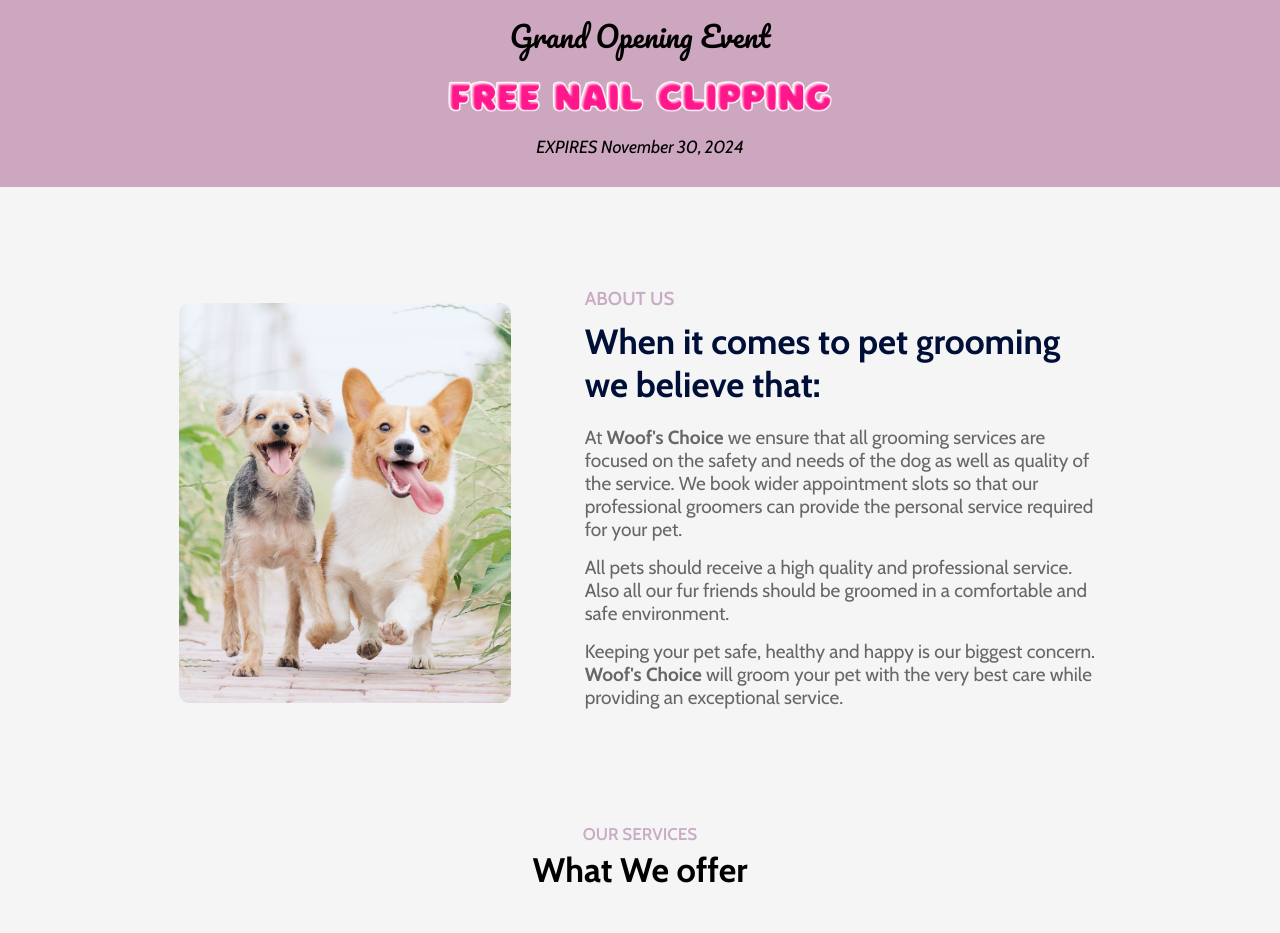
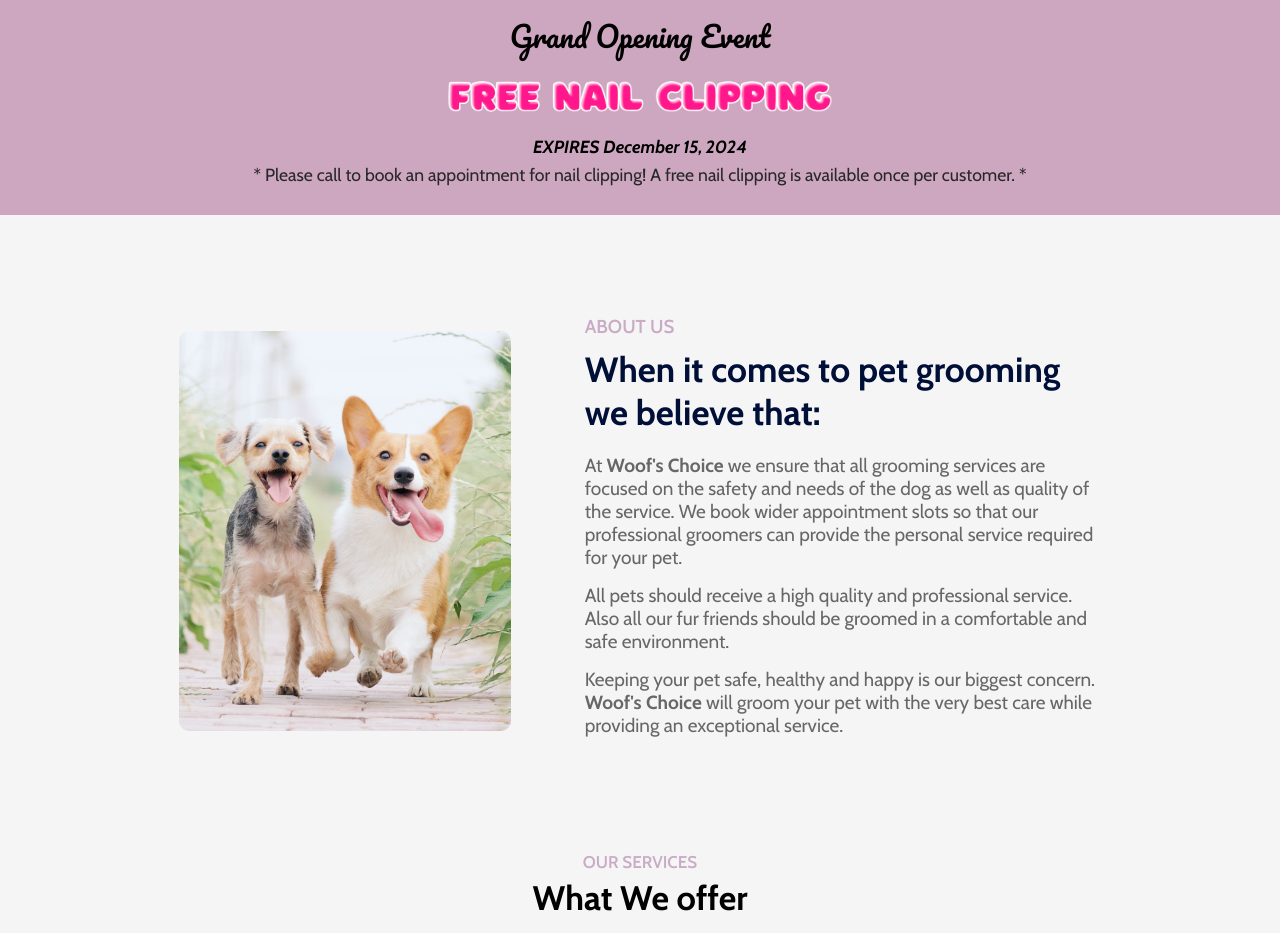
Before and after one commit to ellenjung24/Woof-s-Choice, a React (Vite) app: page / in a window 1280 px wide. Shown: the part 820-1753 px from the top of the page. Built offline with nearby package versions, Linux system fonts and the light colour scheme; a web font is replaced by a local one.

Commit message:
modified the promotion part

```diff
--- a/src/Components/Promotion/Promotion.jsx
+++ b/src/Components/Promotion/Promotion.jsx
@@ -8,7 +8,8 @@ const Promotion = () => {
         <div className="promotion">
             <h3>Grand Opening Event</h3>
             <img src={freeNailClipping} alt="" />
-            <p>EXPIRES November 30, 2024</p>
+            <p className='expiration'>EXPIRES December 15, 2024</p>
+            <p className='explanation'>* Please call to book an appointment for nail clipping! A free nail clipping is available once per customer. *</p>
 
         </div>
   )
--- a/src/Components/Promotion/Promotion.scss
+++ b/src/Components/Promotion/Promotion.scss
@@ -4,11 +4,6 @@
     text-align: center;
     padding-top: 30px;
     padding-bottom: 30px;
-
-    p {
-        font-style: italic;
-        font-size: 1.1rem;
-    }
 
     h3 {
         font-family: "Pacifico", cursive;
@@ -20,6 +15,18 @@
         width: 30%;
         margin: 20px 0;
     }
+}
+
+.expiration {
+    font-style: italic;
+    font-size: 1.1rem;
+    font-weight: 700;
+}
+
+.explanation {
+    font-size: 1.1rem;
+    margin-top: 7px;
+    color: rgb(39, 39, 39);
 }
 
 @media (max-width: 1000px) {
```
